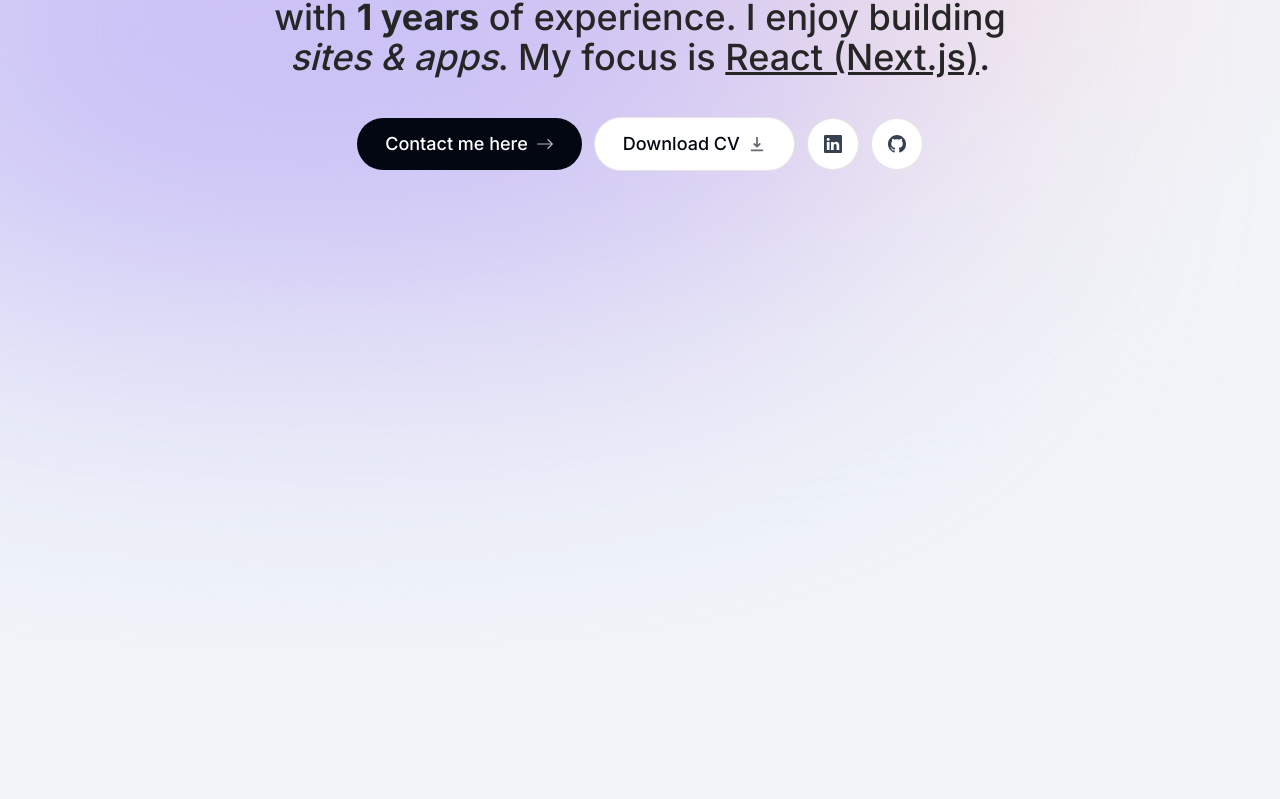
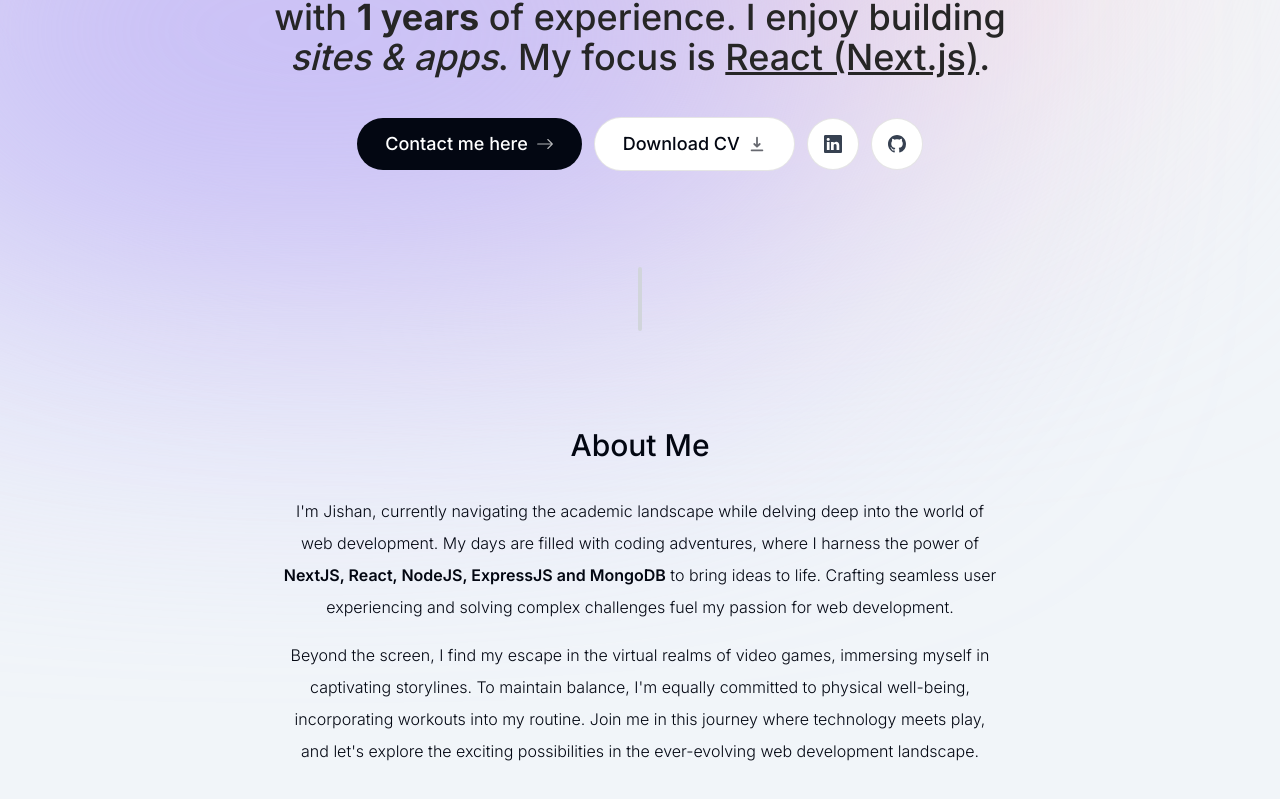
Before and after one commit to imjishan/Jishan-portfolio, a Next.js app: page / in a window 1280 px wide. Shown: the part 299-1098 px from the top of the page. Built offline with nearby package versions, Linux system fonts and the light colour scheme.

Commit message:
completed about section

```diff
--- a/app/page.tsx
+++ b/app/page.tsx
@@ -1,9 +1,13 @@
+import About from "@/components/About";
 import Intro from "@/components/intro";
+import SectionDivider from "@/components/section-divider";
 
 export default function Home() {
   return (
     <main className="flex flex-col items-center px-4">
       <Intro />
+      <SectionDivider />
+      <About />
     </main>
   );
 }
--- /dev/null
+++ b/components/About.tsx
@@ -0,0 +1,35 @@
+"use client";
+import SectionHeading from "./SectionHeading";
+import { motion } from "framer-motion";
+
+const About = () => {
+  return (
+    <motion.section
+      className="mb-28 max-w-[45rem] text-center leading-8 sm:mb-8 font-light"
+      initial={{ opacity: 0, y: 100 }}
+      animate={{ opacity: 1, y: 0 }}
+      transition={{ delay: 0.175 }}
+    >
+      <SectionHeading>About me</SectionHeading>
+      <p className="mb-4">
+        I'm Jishan, currently navigating the academic landscape while delving
+        deep into the world of web development. My days are filled with coding
+        adventures, where I harness the power of{" "}
+        <span className="font-semibold">
+          NextJS, React, NodeJS, ExpressJS and MongoDB
+        </span>{" "}
+        to bring ideas to life. Crafting seamless user experiencing and solving
+        complex challenges fuel my passion for web development.
+      </p>
+      <p>
+        Beyond the screen, I find my escape in the virtual realms of video
+        games, immersing myself in captivating storylines. To maintain balance,
+        I'm equally committed to physical well-being, incorporating workouts
+        into my routine. Join me in this journey where technology meets play,
+        and let's explore the exciting possibilities in the ever-evolving web
+        development landscape.
+      </p>
+    </motion.section>
+  );
+};
+export default About;
--- /dev/null
+++ b/components/SectionHeading.tsx
@@ -0,0 +1,8 @@
+type SectionHeadingProps = {
+  children: React.ReactNode;
+};
+
+const SectionHeading = ({ children }: SectionHeadingProps) => {
+  return <h2 className="text-3xl font-medium capitalize mb-8">{children}</h2>;
+};
+export default SectionHeading;
--- /dev/null
+++ b/components/section-divider.tsx
@@ -0,0 +1,15 @@
+"use client";
+
+import { motion } from "framer-motion";
+
+const SectionDivider = () => {
+  return (
+    <motion.div
+      className="bg-gray-300 my-24 h-16 w-1 rounded-full hidden sm:block"
+      initial={{ opacity: 0, y: 100 }}
+      animate={{ opacity: 1, y: 0 }}
+      transition={{ delay: 0.125 }}
+    ></motion.div>
+  );
+};
+export default SectionDivider;
```
